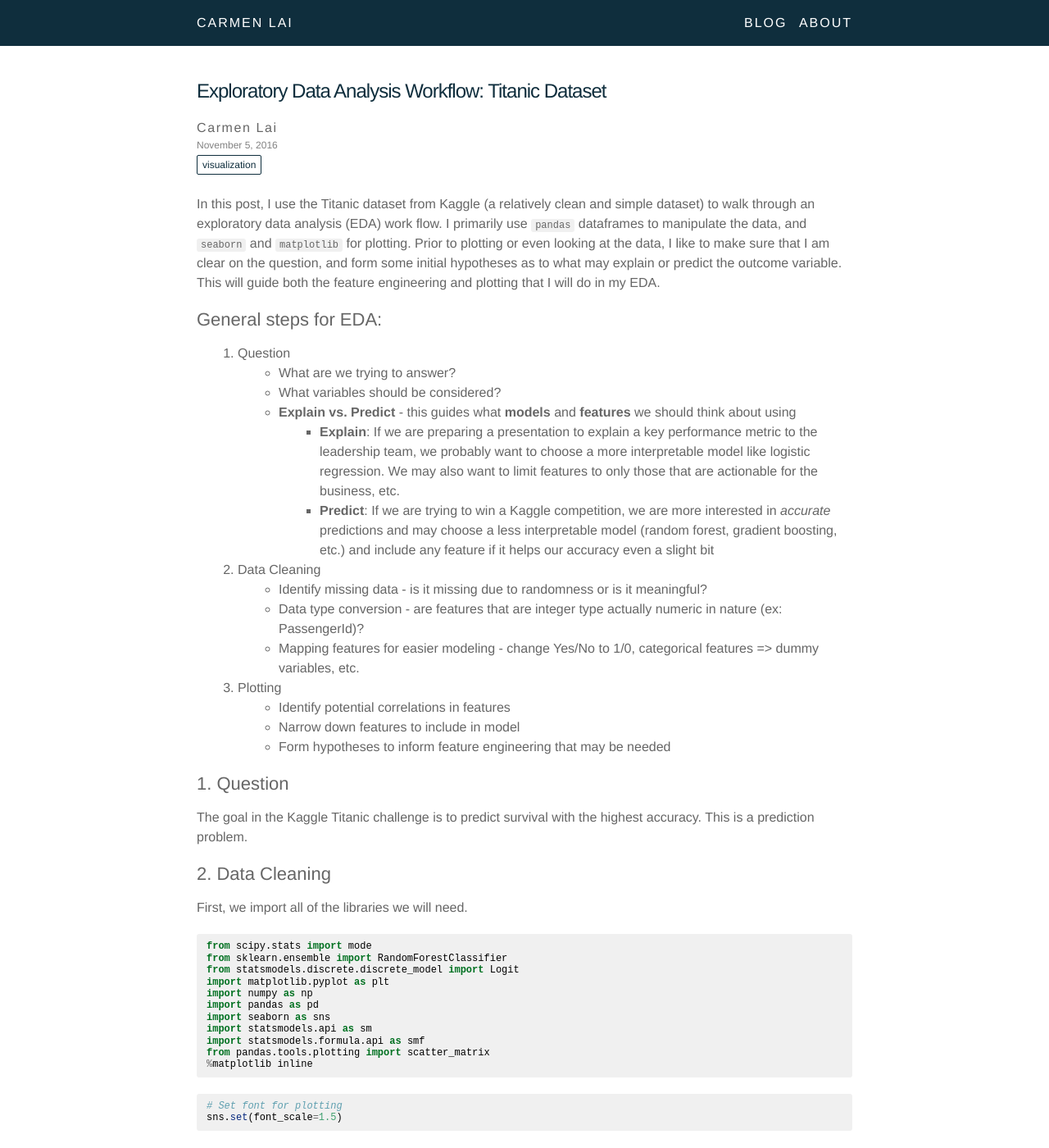
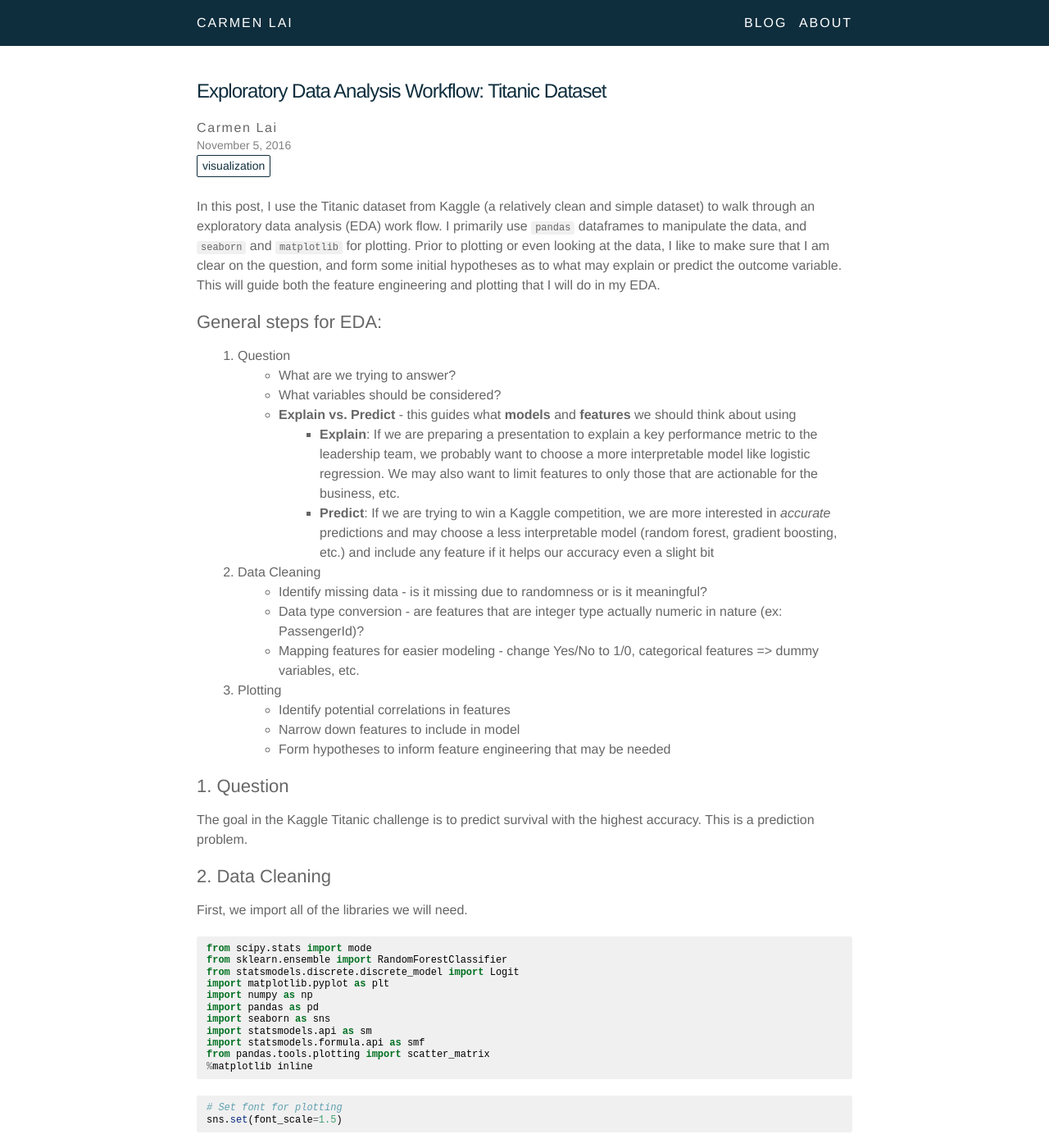
Before and after one commit to ocarmieo/ocarmieo.github.io, a Jekyll site: the page built from _posts/2016-11-05-titanic.markdown, in a window 1280 px wide and 1400 px high. Shown: the whole window at 82% size. Built offline with Jekyll 4.4.1, drawn with Linux system fonts in a browser that asks for light colours; nearby versions of some CDN libraries; comment, search, counter and statistics services are not loaded.

Commit message:
adjust font size

```diff
--- a/css/main.scss
+++ b/css/main.scss
@@ -6,7 +6,7 @@
 
 $base-font-family: Helvetica, sans-serif;
 $base-font-size: 16px;
-$small-font-size: $base-font-size * 0.75;
+$small-font-size: 14px;
 
 $spacing-unit: 30px;
 
```
